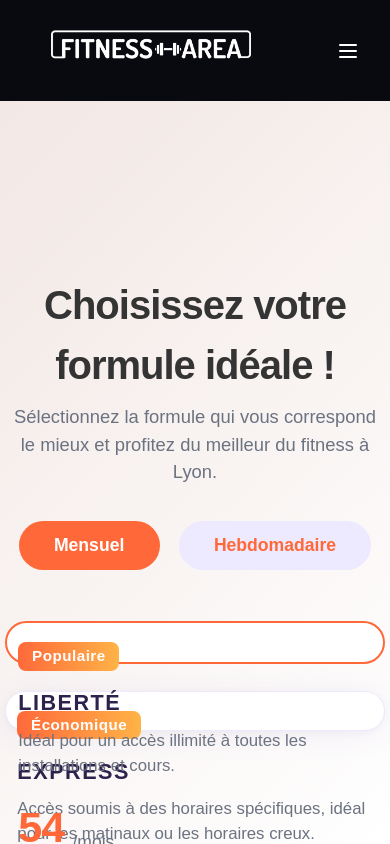
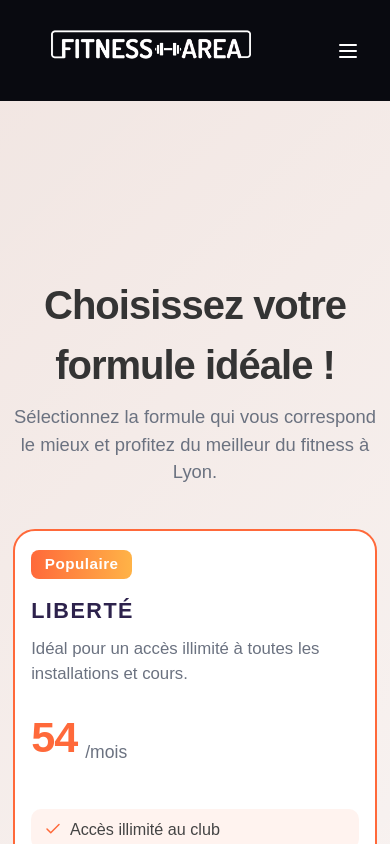
Before and after one commit to mohamed-elbermil/fitness-area, a React (Vite) app in the folder fitness-area/: page /formules in a window 390 px wide. Shown: the top 844 px of the page. Built offline with nearby package versions, Linux system fonts and the light colour scheme.

Commit message:
maj card

```diff
--- a/fitness-area/src/assets/style/Formule.css
+++ b/fitness-area/src/assets/style/Formule.css
@@ -994,12 +994,16 @@
     flex-direction: column;
     gap: 1.7rem;
     align-items: center;
+    padding: 0 0.5rem;
   }
   .formule-pricing-card {
     min-width: 0;
-    max-width: 99vw;
-    min-height: 0;
-    padding: 1.2rem 0.7rem 1.2rem 0.7rem;
+    max-width: 480px;
+    width: 100%;
+    min-height: unset;
+    padding: 1.2rem 1rem 1.2rem 1rem;
     font-size: 1rem;
+    margin: 0 auto;
+    box-sizing: border-box;
   }
 }
--- a/fitness-area/src/pages/Formule.jsx
+++ b/fitness-area/src/pages/Formule.jsx
@@ -61,20 +61,7 @@ export default function Formule() {
           <p className="formule-main-subtitle">
             Sélectionnez la formule qui vous correspond le mieux et profitez du meilleur du fitness à Lyon.
           </p>
-          <div className="formule-toggle-group">
-            <button
-              className={`formule-toggle-btn${selectedPeriod === "mois" ? " active" : ""}`}
-              onClick={() => setSelectedPeriod("mois")}
-            >
-              Mensuel
-            </button>
-            <button
-              className={`formule-toggle-btn${selectedPeriod === "semaine" ? " active" : ""}`}
-              onClick={() => setSelectedPeriod("semaine")}
-            >
-              Hebdomadaire
-            </button>
-          </div>
+          {/* Retrait du toggle group */}
           <div className="formule-cards-row">
             {plans.map((plan) => (
               <div key={plan.key} className={`formule-pricing-card${plan.highlight ? " highlight" : ""}`}>
@@ -83,10 +70,10 @@ export default function Formule() {
                 <div className="formule-card-desc">{plan.desc}</div>
                 <div className="formule-card-price-block">
                   <span className="formule-card-price">
-                    {selectedPeriod === "mois" ? plan.price : plan.priceWeek}
+                    {plan.price}
                   </span>
                   <span className="formule-card-price-period">
-                    {selectedPeriod === "mois" ? plan.pricePeriod : "/semaine"}
+                    {plan.pricePeriod}
                   </span>
                 </div>
                 <ul className="formule-card-services">
```
